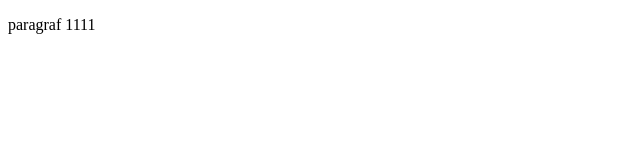
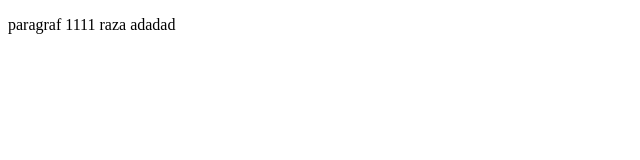
Before and after one commit to Yevhen-Yanushevych/PPF_Lab1, a plain HTML site: page index.html in a window 1280 px wide. Shown: the full height of the page, 0-640 px from the left. Drawn offline with Linux system fonts and the light colour scheme.

Commit message:
Merge branche 'master' of  https://github.com/Yevhen-Yanushevych/PPF_Lab1 into master

```diff
--- a/index.html
+++ b/index.html
@@ -8,6 +8,7 @@
 <body>
     <p>
         paragraf 1111
+        raza adadad
     </p>
 </body>
 </html>
```
